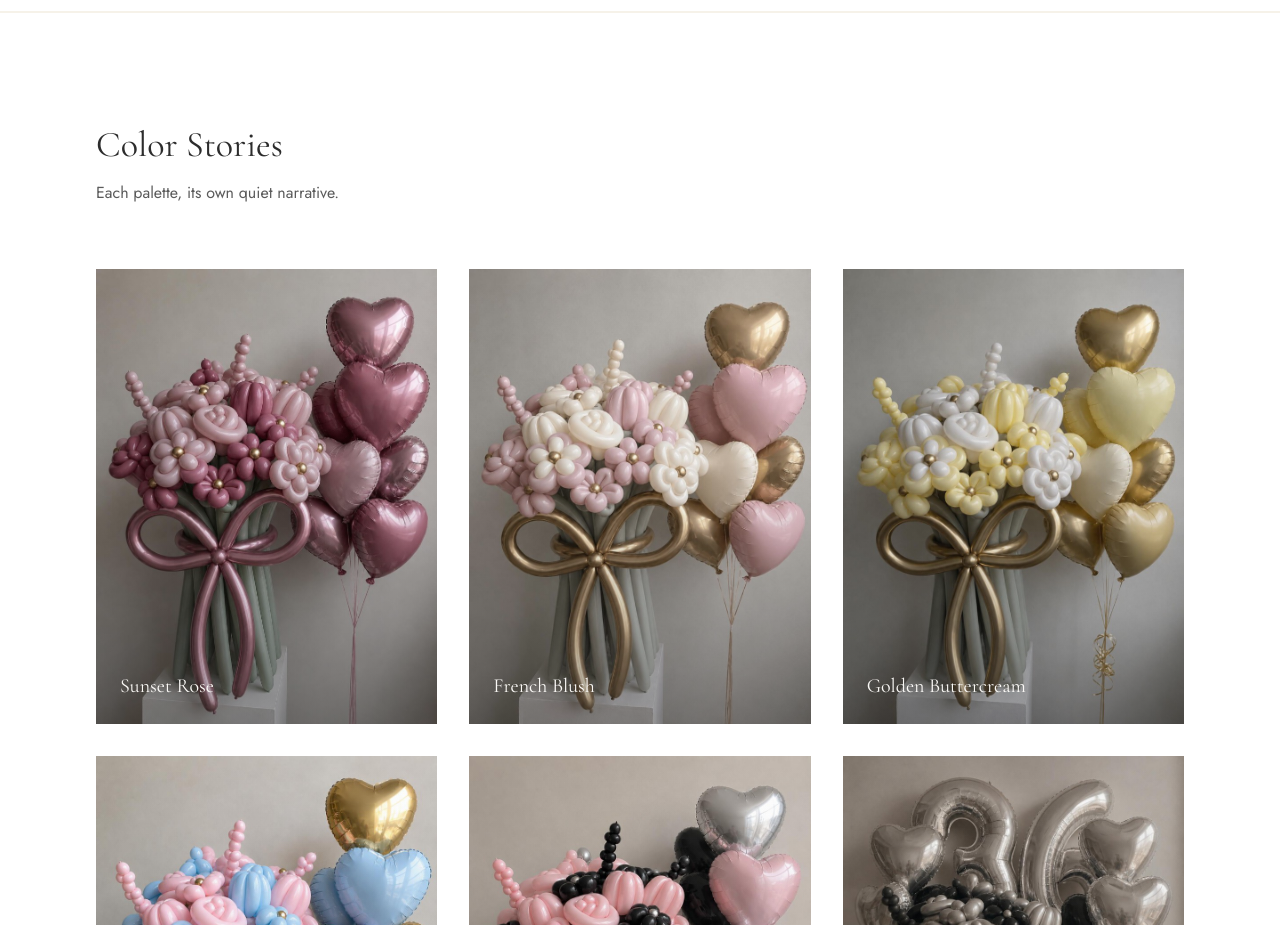
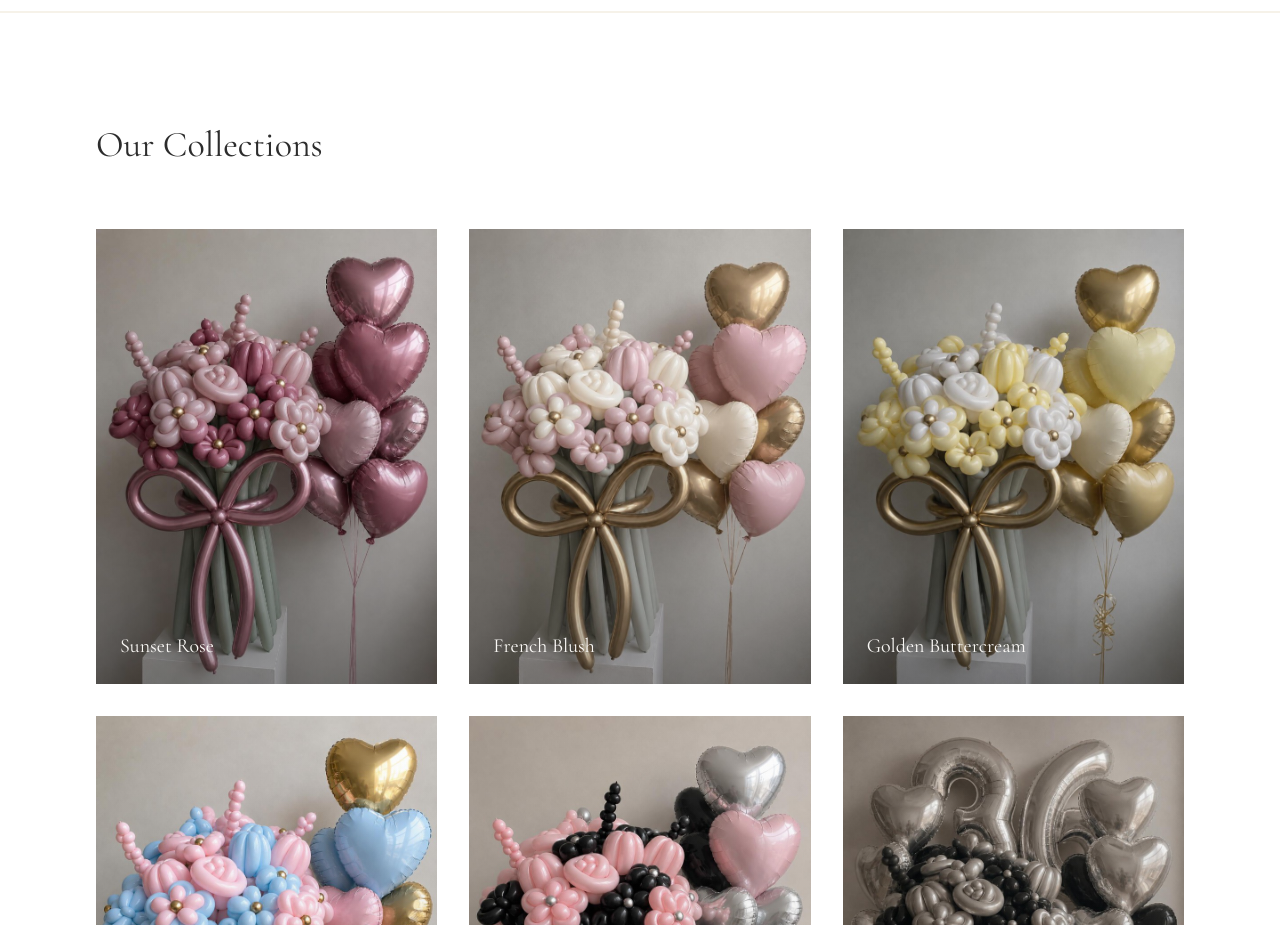
Before and after one commit to hjkim812812/balloons-by-h, a Next.js app: page / in a window 1280 px wide. Shown: the part 1080-2005 px from the top of the page. Built offline with nearby package versions, Linux system fonts and the light colour scheme; no server answers.

Commit message:
Rename homepage featured section to Our Collections.

```diff
--- a/src/app/page.tsx
+++ b/src/app/page.tsx
@@ -208,13 +208,8 @@ export default function HomePage() {
           <ScrollReveal>
 
             <SectionHeader
-
-              title="Color Stories"
-
-              description="Each palette, its own quiet narrative."
-
+              title="Our Collections"
               className="mb-12 md:mb-16"
-
             />
 
           </ScrollReveal>
```
